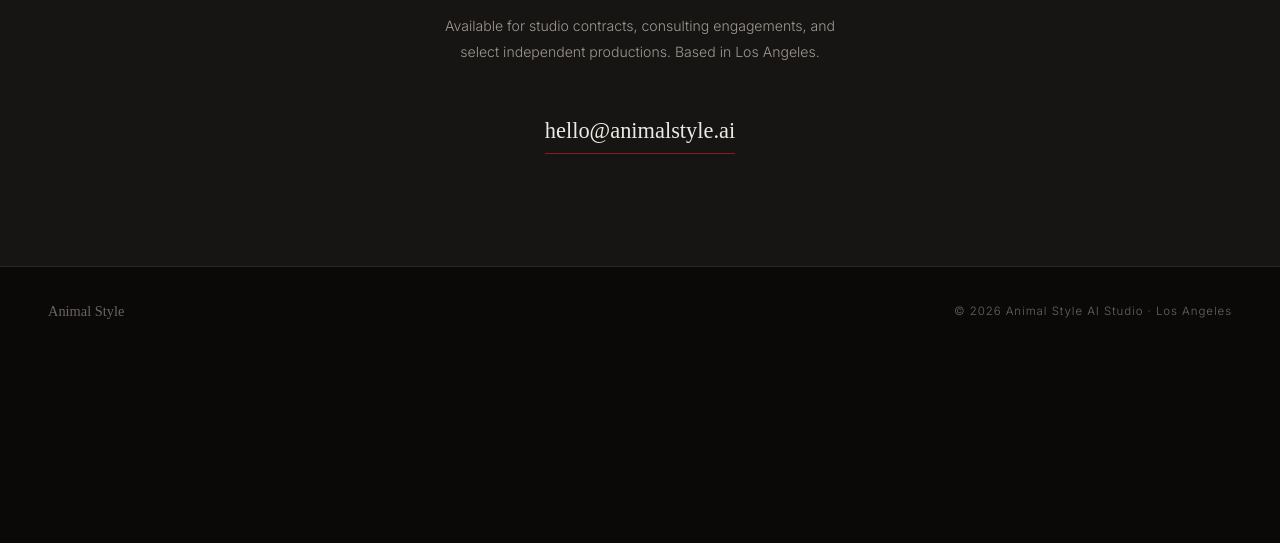
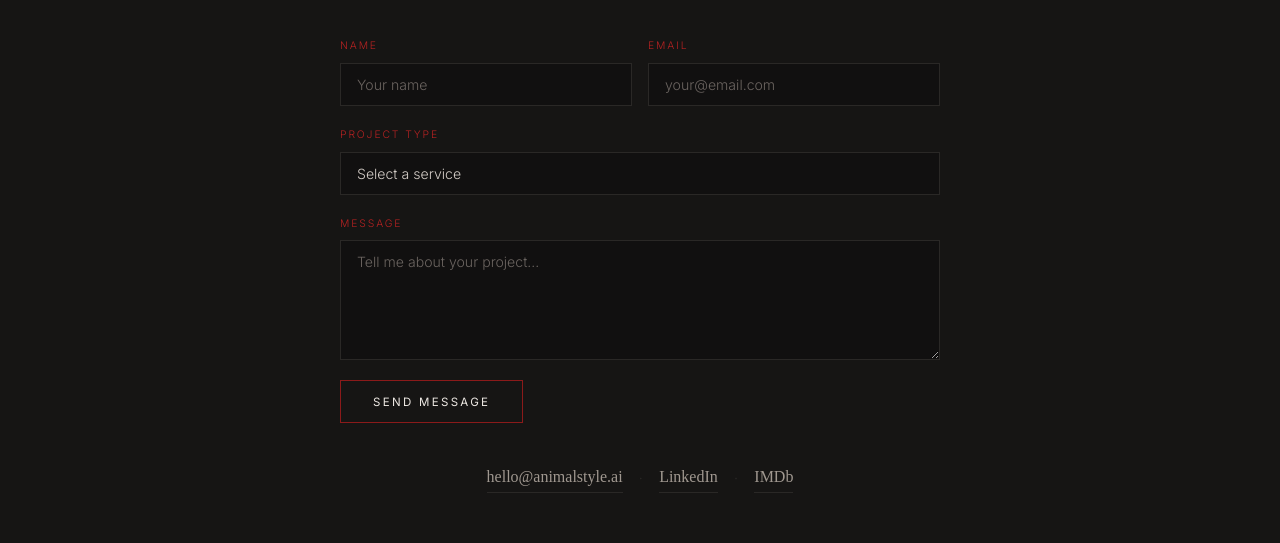
Before and after one commit to yoshida135/animal-style, a plain HTML site: page index.html in a window 1280 px wide. Shown: the part 5546-6089 px from the top of the page. Before the commit the page ends 5902 px from the top, so only its background shows below. Drawn offline with Linux system fonts and the light colour scheme; a web font is replaced by a local one.

Commit message:
Add files via upload

```diff
--- a/index.html
+++ b/index.html
@@ -414,6 +414,97 @@
 
   .contact-email:hover { color: var(--crimson-light); }
 
+  .contact-form {
+    max-width: 600px;
+    margin: 0 auto 2.5rem;
+    text-align: left;
+  }
+
+  .form-row {
+    display: grid;
+    grid-template-columns: 1fr 1fr;
+    gap: 1rem;
+  }
+
+  .form-group {
+    display: flex;
+    flex-direction: column;
+    margin-bottom: 1.25rem;
+  }
+
+  .form-label {
+    font-size: 0.65rem;
+    letter-spacing: 0.18em;
+    text-transform: uppercase;
+    color: var(--crimson-light);
+    margin-bottom: 0.5rem;
+  }
+
+  .form-input {
+    background: var(--off-black);
+    border: 1px solid var(--border);
+    color: var(--parchment);
+    font-family: 'Inter', sans-serif;
+    font-weight: 300;
+    font-size: 0.88rem;
+    padding: 0.75rem 1rem;
+    outline: none;
+    transition: border-color 0.2s;
+    appearance: none;
+    -webkit-appearance: none;
+  }
+
+  .form-input::placeholder { color: var(--dust); }
+  .form-input:focus { border-color: var(--crimson); }
+
+  .form-textarea {
+    resize: vertical;
+    min-height: 120px;
+  }
+
+  .form-submit {
+    display: inline-block;
+    font-family: 'Inter', sans-serif;
+    font-size: 0.72rem;
+    font-weight: 400;
+    letter-spacing: 0.2em;
+    text-transform: uppercase;
+    color: var(--white);
+    background: none;
+    border: 1px solid var(--crimson);
+    padding: 0.85rem 2rem;
+    cursor: pointer;
+    transition: background 0.2s;
+  }
+
+  .form-submit:hover { background: var(--crimson); }
+
+  .contact-links {
+    margin-top: 2.5rem;
+    display: flex;
+    align-items: center;
+    justify-content: center;
+    gap: 1rem;
+  }
+
+  .contact-link {
+    font-family: 'IM Fell English', serif;
+    font-size: 1rem;
+    color: var(--fog);
+    text-decoration: none;
+    border-bottom: 1px solid var(--border);
+    padding-bottom: 0.1rem;
+    transition: color 0.2s, border-color 0.2s;
+  }
+
+  .contact-link:hover { color: var(--white); border-color: var(--crimson); }
+
+  .contact-divider { color: var(--border); }
+
+  @media (max-width: 768px) {
+    .form-row { grid-template-columns: 1fr; }
+  }
+
   /* FOOTER */
   footer {
     padding: 2rem 3rem;
@@ -576,7 +667,6 @@
 <section class="about-section" id="about">
   <div class="about-body">
     <p>Animal Style is the independent studio of <strong>Douglas Yoshida</strong> — a VFX artist and Gen AI specialist with 25 years across DreamWorks, Digital Domain, Sony Pictures Imageworks, and Amazon Studios.</p>
-    <p>Animal Style bridges traditional VFX craft with generative AI — building production-grade workflows for the next generation of AI visual storytelling.</p>
     <p>Credits span Marvel and Stranger Things VFX at Digital Domain, product visualization for Apple at Method Studios, and feature animation at Paramount and DreamWorks. The same eye, applied to new tools.</p>
     <div class="studio-credits">
       <p class="credits-label">Worked at</p>
@@ -599,7 +689,44 @@
 <section class="contact-section" id="contact">
   <h2 class="contact-title display">Get in contact and let's discuss <em>your project.</em></h2>
   <p class="contact-sub">Available for studio contracts, consulting engagements, and select independent productions. Based in Los Angeles.</p>
-  <a href="mailto:hello@animalstyle.ai" class="contact-email display">hello@animalstyle.ai</a>
+
+  <form class="contact-form" action="https://formspree.io/f/mzdqwobj" method="POST">
+    <div class="form-row">
+      <div class="form-group">
+        <label class="form-label" for="name">Name</label>
+        <input class="form-input" type="text" id="name" name="name" placeholder="Your name" required>
+      </div>
+      <div class="form-group">
+        <label class="form-label" for="email">Email</label>
+        <input class="form-input" type="email" id="email" name="email" placeholder="your@email.com" required>
+      </div>
+    </div>
+    <div class="form-group">
+      <label class="form-label" for="project">Project type</label>
+      <select class="form-input" id="project" name="project">
+        <option value="" disabled selected>Select a service</option>
+        <option>Visual Development</option>
+        <option>Storyboards, Animatics & Previs</option>
+        <option>Commercials</option>
+        <option>Animated Shorts & Features</option>
+        <option>Gen AI Films</option>
+        <option>Other</option>
+      </select>
+    </div>
+    <div class="form-group">
+      <label class="form-label" for="message">Message</label>
+      <textarea class="form-input form-textarea" id="message" name="message" placeholder="Tell me about your project..." required></textarea>
+    </div>
+    <button class="form-submit" type="submit">Send message</button>
+  </form>
+
+  <div class="contact-links">
+    <a href="mailto:hello@animalstyle.ai" class="contact-link">hello@animalstyle.ai</a>
+    <span class="contact-divider">·</span>
+    <a href="https://www.linkedin.com/in/yoshfx/" target="_blank" rel="noopener" class="contact-link">LinkedIn</a>
+    <span class="contact-divider">·</span>
+    <a href="https://www.imdb.com/name/nm1324690/" target="_blank" rel="noopener" class="contact-link">IMDb</a>
+  </div>
 </section>
 
 <!-- FOOTER -->
```
